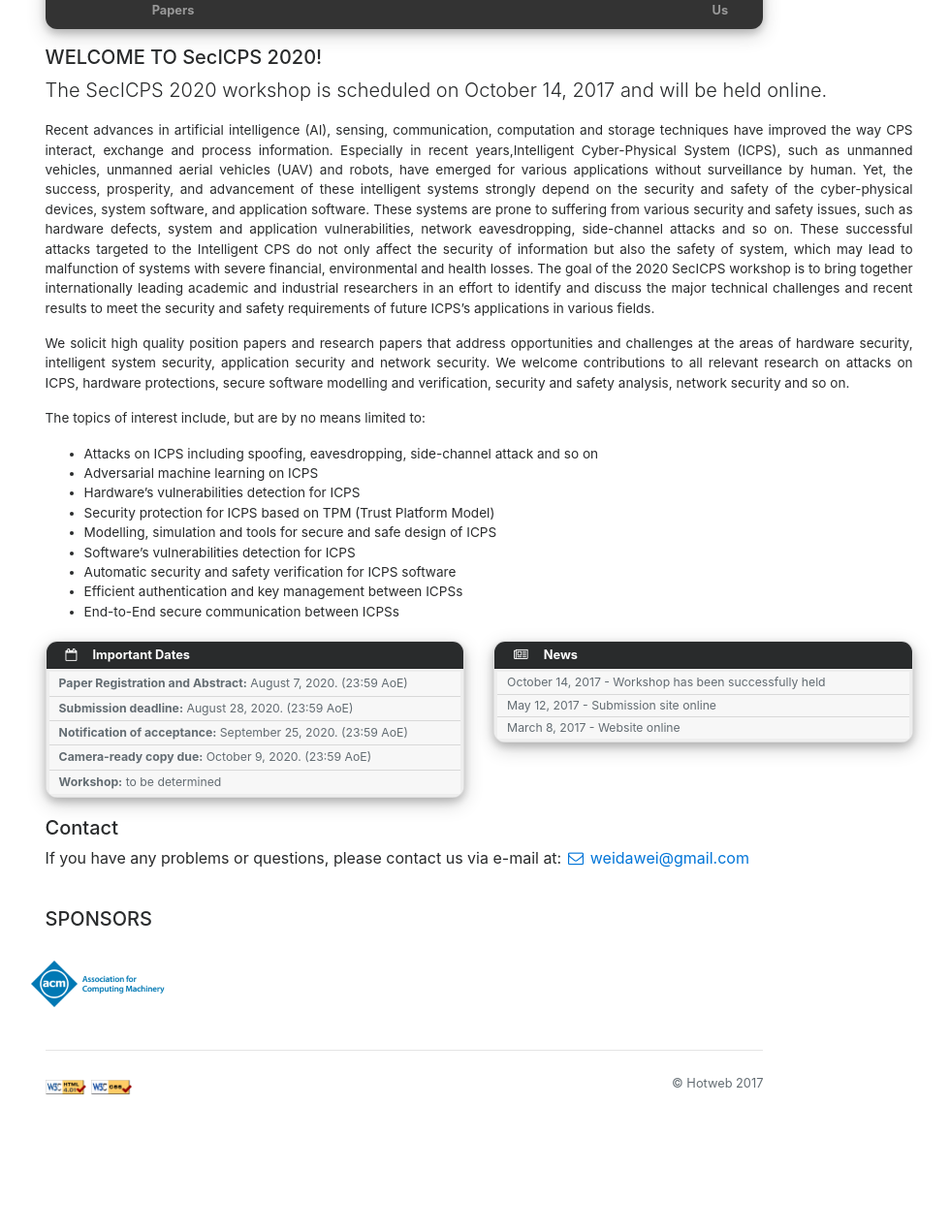
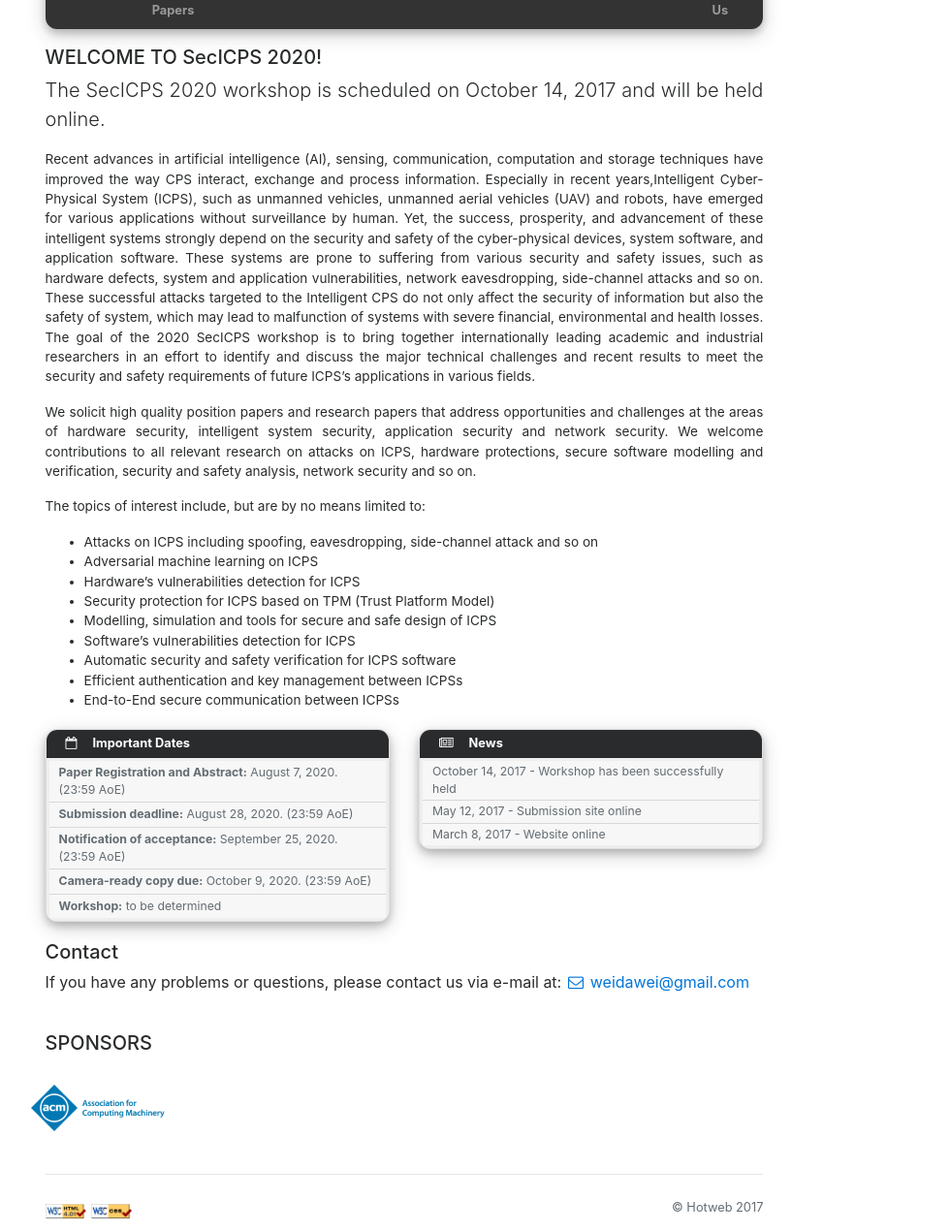
Before and after one commit to diao597576613/SecICPS.github.io, a Jekyll site: the page built from index.html, in a window 1280 px wide. Shown: the part 309-1580 px from the top of the page at 97% size, without its empty margins (223-1203 px from the left). Built offline with Jekyll 4.4.1, drawn with Linux system fonts in a browser that asks for light colours; nearby versions of some CDN libraries; before the commit the page ends 1452 px from its top, so only the background shows below that.

Commit message:
Revert "Update _layouts/page.html"
This reverts commit bad681d1d2aa140ed303d5764854c513826ef8da.

```diff
--- a/_layouts/page.html
+++ b/_layouts/page.html
@@ -4,7 +4,7 @@
 
 
 <div class="row mt-xs-0 mt-sm-0 mt-md-1 mt-lg-2 mt-xl-2 mb-xs-2 mb-sm-2">
-    <div class="col-xs-12 col-sm-12 col-md-12 col-lg-12 col-xl-12 offset-xl-1">
+    <div class="col-xs-12 col-sm-12 col-md-12 col-lg-12 col-xl-10 offset-xl-1">
         {{ content }}
     </div>
 </div>
```
